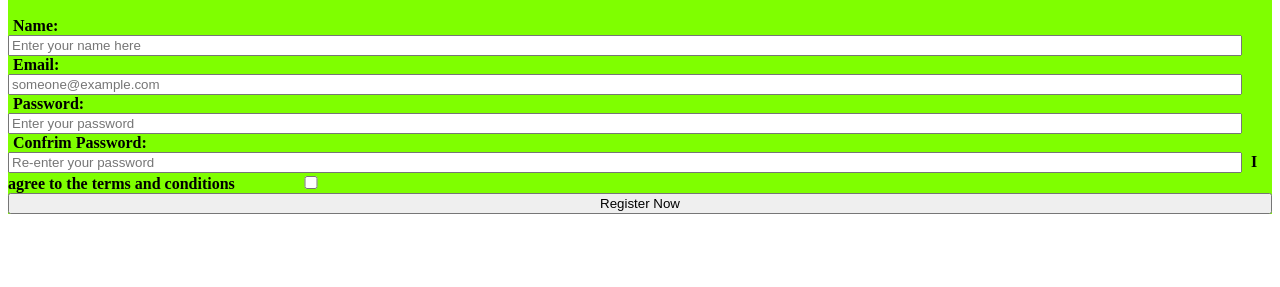
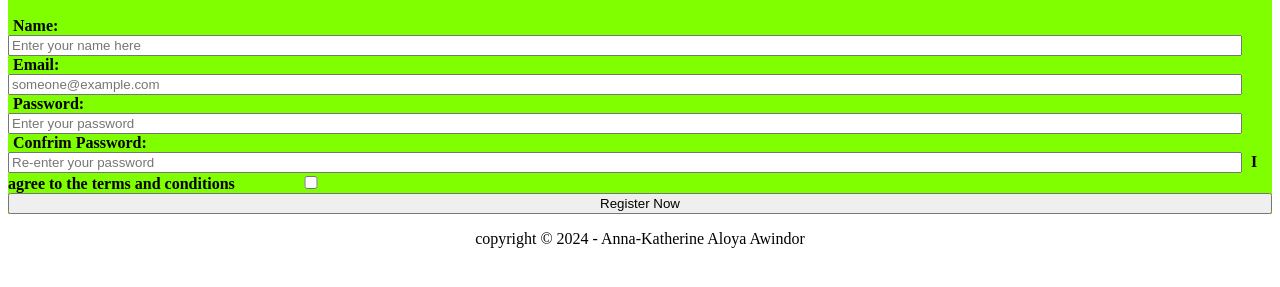
Before and after one commit to Aloya-aw/TechCon_HTML, a plain HTML site: page techcon_website/register.html in a window 1280 px wide. Shown: the part 133-420 px from the top of the page. Drawn offline with Linux system fonts and the light colour scheme.

Commit message:
footer added

```diff
--- a/techcon_website/register.html
+++ b/techcon_website/register.html
@@ -44,6 +44,9 @@
             .container {
                 width: 10%
             }
+            footer {
+                text-align: center;
+            }
         </style>
     </head>
     <body>
@@ -74,5 +77,8 @@
                 <button type="submit" id="button">Register Now</button>
             </form>
         </main>
+        <footer>
+            <p>copyright &copy; 2024 - Anna-Katherine Aloya Awindor</p>
+        </footer>
     </body>
 </html>
```
